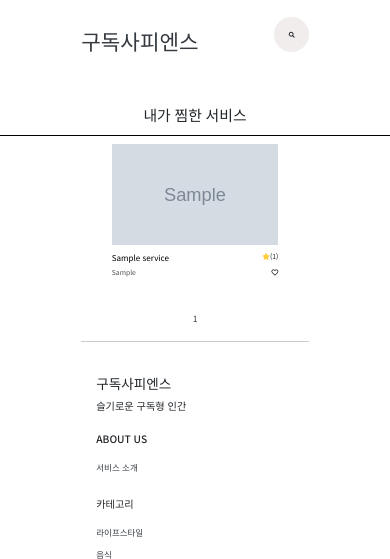
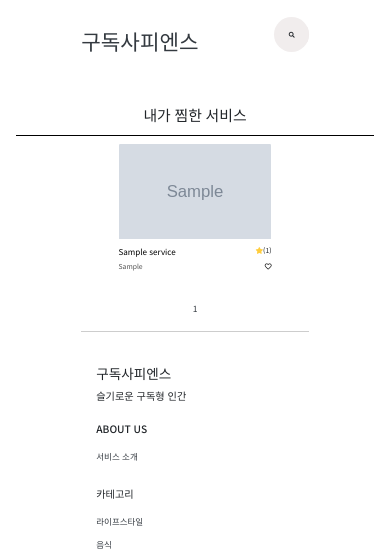
Before and after one commit to TEAM-GudokSapiens/Gudok_Sapiens, a Django app: page /users/dibs_list/ in a window 390 px wide; the page is wider, and only the part inside the window is pictured. Shown: the top 559 px of that part. Run offline with Django 3.2, Linux system fonts and the light colour scheme; a user stored in the database is signed in; tables that the repository leaves empty hold one stand-in row (values such as "Sample post"); grey boxes marked "Sample" are stand-in pictures; some libraries are stand-ins or nearby versions; some web fonts are replaced.

Commit message:
Fix: [찜목록, 리뷰목록 반응형 col 수정]

```diff
--- a/users/templates/users/dibs_list.html
+++ b/users/templates/users/dibs_list.html
@@ -18,7 +18,7 @@
     </nav>
 
 {% comment %} 본문 내용 서비스 나열 {% endcomment %}
-<div class="dibs-list-container col-lg-7 col-md-10 col-sm-12">
+<div class="dibs-list-container col-lg-7 col-md-10 col-11">
     <h3>내가 찜한 서비스</h3>
     <hr style="border-color: #000;">
     <div class="row d-flex justify-content-center">
--- a/users/templates/users/reviews_list.html
+++ b/users/templates/users/reviews_list.html
@@ -18,7 +18,7 @@
     </ul>
 </nav>
 
-<div class="dibs-list-container col-lg-7 col-md-10 col-sm-12">
+<div class="dibs-list-container col-lg-7 col-md-10 col-11">
     <h3>내가 쓴 리뷰</h3>
     <hr style="border-color: #000;">
     <div class="my-review-box-container">
```
